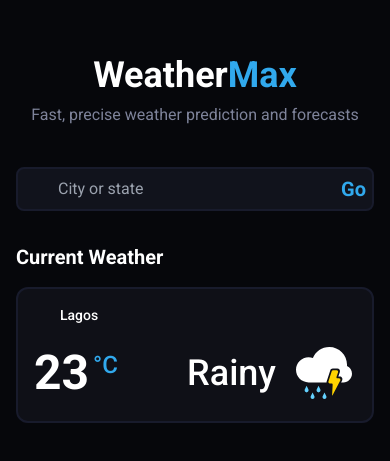
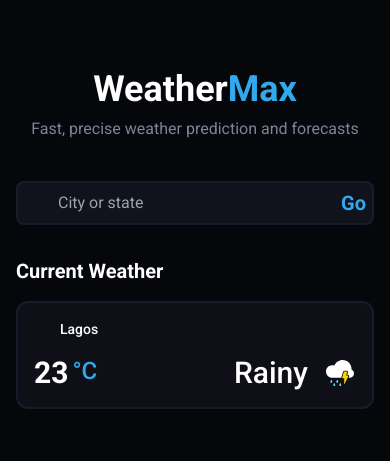
Before and after one commit to fiopefoluwa/WeatherMax, a React (Vite) app: page / in a window 390 px wide. Shown: the part 183-644 px from the top of the page. Built offline with nearby package versions, Linux system fonts and the light colour scheme; some icons are missing.

Commit message:
fix: Incorrect rendering

```diff
--- a/src/App.css
+++ b/src/App.css
@@ -1,12 +1,16 @@
 @import url('https://fonts.googleapis.com/css2?family=Roboto:ital,wght@0,100;0,300;0,400;0,500;0,700;0,900;1,100;1,300;1,400;1,500;1,700;1,900&display=swap');
 
-body{
-    height:100vh;
+* {
+    box-sizing: border-box;
+}
+
+body {
+    height: 100vh;
     color: white;
     display: grid;
     place-items: center;
     background-color: #06070b;
-    font-family: "Roboto", sans-serif;
+    font-family: 'Roboto', sans-serif;
     font-weight: 500;
     font-style: normal;
     width: 100vw;
--- a/src/components/CurrentWeather.jsx
+++ b/src/components/CurrentWeather.jsx
@@ -11,7 +11,7 @@ export default function CurrentWeather() {
                 location="Lagos"
                 temperature={23}
                 weatherType={weatherType}
-                weatherIcon={`../public/weather/${weatherIcon}.svg`}
+                weatherIcon={`/weather/${weatherIcon}.svg`}
             />
         </>
     );
--- a/src/components/LargeWeatherCard.jsx
+++ b/src/components/LargeWeatherCard.jsx
@@ -17,17 +17,19 @@ export default function LargeWeatherCard({
             <p className="flex items-center justify-between">
                 {/* TEMP DEGREES */}
                 <p className="flex items-start gap-1">
-                    <h3 className="text-5xl font-bold">{temperature}</h3>
+                    <h3 className="text-3xl sm:text-5xl font-bold">
+                        {temperature}
+                    </h3>
                     <span className="text-[#31A9ED] text-2xl">°C</span>
                 </p>
 
                 {/* TEMP TYPE + ICON */}
                 <p className="flex items-center gap-4">
-                    <p className="text-4xl">{weatherType}</p>
+                    <p className="text-3xl sm:text-4xl">{weatherType}</p>
                     <img
                         src={weatherIcon}
                         alt={weatherType}
-                        className="w-[64px] h-[64px]"
+                        className="w-8 h-8 sm:w-16 sm:h-16"
                     />
                 </p>
             </p>
```
